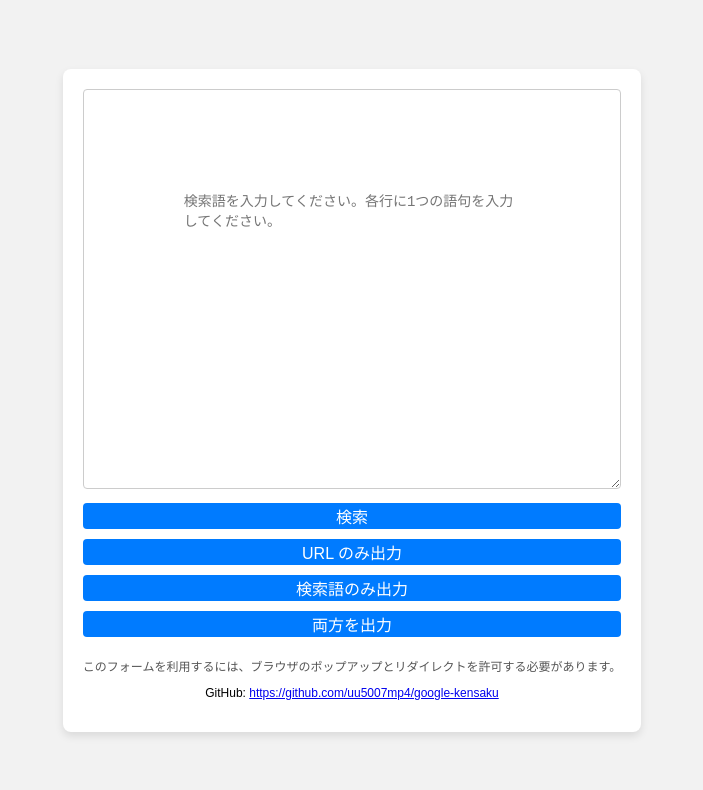
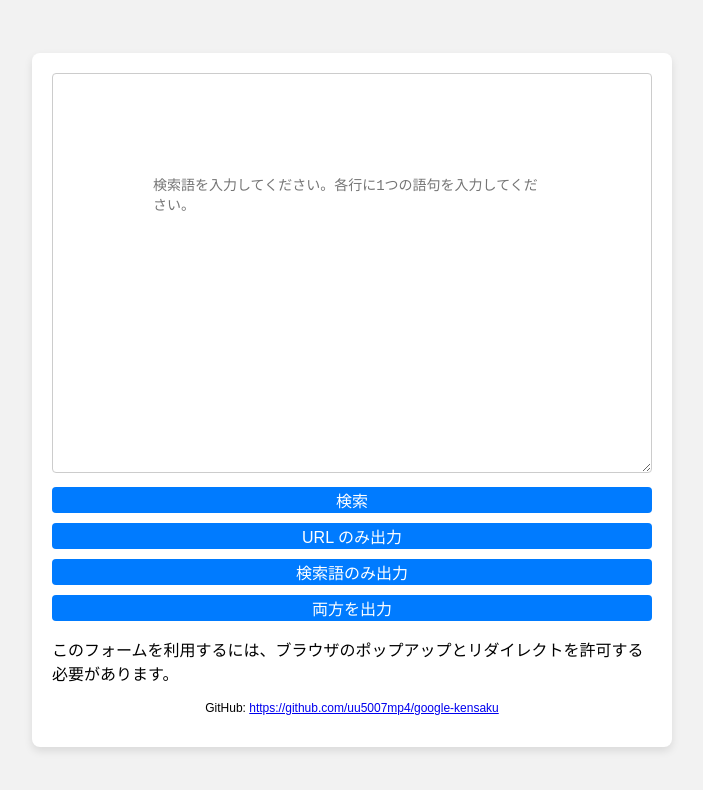
Before and after one commit to uu5007mp4/google-kensaku, a plain HTML site: page index.html in a window 1280 px wide. Shown: the whole page, without its empty margins (288-991 px from the left). Drawn offline with Linux system fonts and the light colour scheme.

Commit message:
Update index.html

```diff
--- a/index.html
+++ b/index.html
@@ -55,12 +55,6 @@
             text-decoration: none;
             margin-top: 10px;
         }
-        #popup-redirect-note {
-            text-align: center;
-            font-size: 12px;
-            color: #555;
-            margin-top: 20px;
-        }
   </style>
 </head>
 <body>
@@ -70,7 +64,7 @@
     <button onclick="downloadResults('url')">URL のみ出力</button>
     <button onclick="downloadResults('keyword')">検索語のみ出力</button>
     <button onclick="downloadResults('both')">両方を出力</button>
- <p id="popup-redirect-note">
+ <p>
         このフォームを利用するには、ブラウザのポップアップとリダイレクトを許可する必要があります。
     </p>
     <p id="github-link">
```
